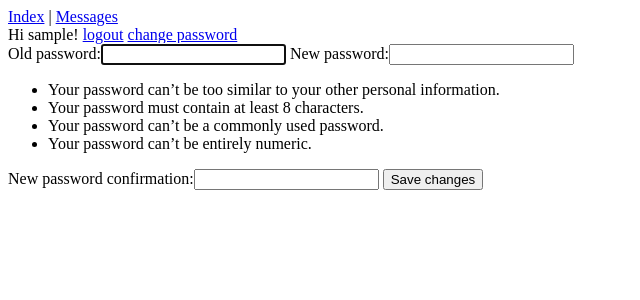
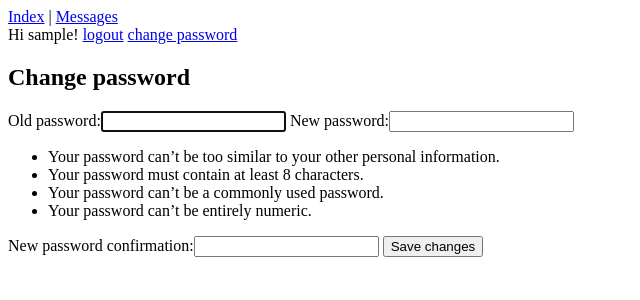
Before and after one commit to emojipeach/django_custom_user_messaging, a Django app: page /users/password_change in a window 1280 px wide. Shown: the top 300 px of the page, without its empty margins (0-640 px from the left). Run offline with Django 3.2, Linux system fonts and the light colour scheme; the visitor is signed in with stand-in values (Sample User, id 1).

Commit message:
Update password_change.html

```diff
--- a/users/templates/users/password_change.html
+++ b/users/templates/users/password_change.html
@@ -1,11 +1,16 @@
 {% extends "users/base.html" %}
 
+{% block title %}Change password{% endblock %}
+
 {% block content %}
+
+<h2>Change password</h2>
 
 <form method="post">
   {% csrf_token %}
   {{ form }}
   <button type="submit">Save changes</button>
+  <input type="hidden" name="next" value="{% url 'index' %}" />
 </form>
 
 {% endblock content %}
```
